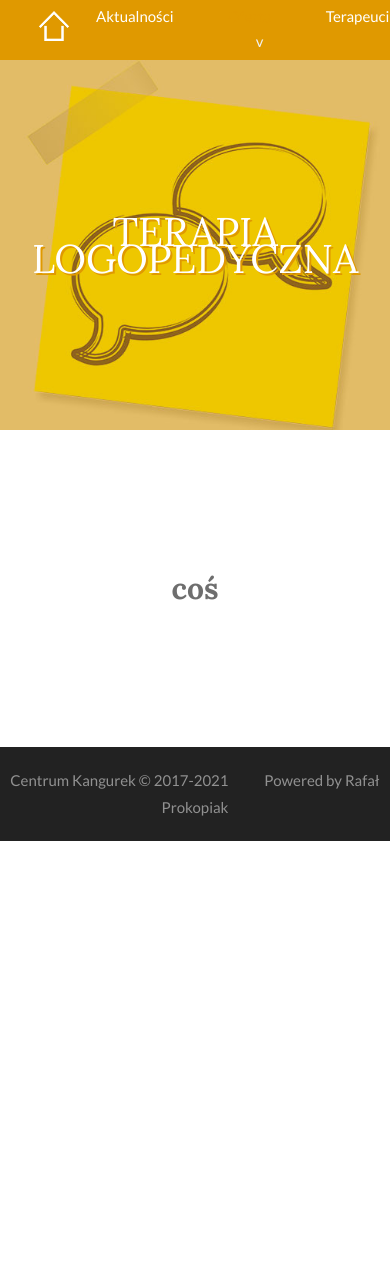
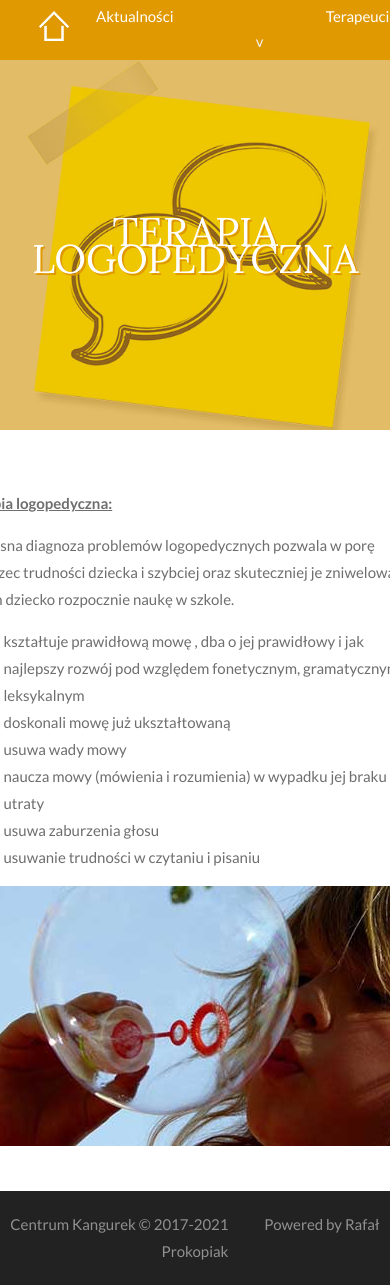
Before and after one commit to Rehaeel/kangurek, a React (Create React App) app: page /terapia-logopedyczna in a window 390 px wide. Shown: the top 1285 px of the page. Before the commit the page ends 844 px from the top, so only its background shows below. Built offline with nearby package versions, Linux system fonts and the light colour scheme.

Commit message:
responsive logopedic-teraphy-site

```diff
--- a/src/component/pages/offer/logopedic-teraphy/logopedic-teraphy.css
+++ b/src/component/pages/offer/logopedic-teraphy/logopedic-teraphy.css
@@ -0,0 +1,30 @@
+.site-section-terapia-logopedyczna>h1 {
+    display: none;
+}
+
+.site-section-terapia-logopedyczna * {
+    text-align: left;
+}
+
+.site-section-terapia-logopedyczna>div p:first-of-type {
+    text-decoration: underline;
+}
+
+.site-section-terapia-logopedyczna {
+    display: grid;
+    grid-template-columns: 1fr 1fr;
+    gap: 5%;
+    justify-content: center;
+    align-items: center;
+}
+
+@media screen and (max-width: 980px) {
+    .site-section-terapia-logopedyczna {
+        grid-template-columns: 1fr;
+        gap: 0;
+    }
+
+    .site-section-terapia-logopedyczna>img {
+        justify-self: center;
+    }
+}
--- a/src/component/pages/offer/logopedic-teraphy/logopedic-teraphy.js
+++ b/src/component/pages/offer/logopedic-teraphy/logopedic-teraphy.js
@@ -2,12 +2,25 @@ import React from 'react'
 import './logopedic-teraphy.css'
 import LTCover from './photos/Terapia_logopedyczna_zakladka_kangurek.jpg';
 import OfferTemplate from '../offer-template/offer-template';
+import teraphy from './photos/Terapia_logopedyczna.jpg'
 
 export default class LogopedicTeraphy extends React.Component {
     render() {
         return (
-            <OfferTemplate header="TERAPIA LOGOPEDYCZNA" img={LTCover}>
-                <h1>coś</h1>
+            <OfferTemplate header="TERAPIA LOGOPEDYCZNA" img={LTCover} name="terapia-logopedyczna" margin={0}>
+                <div>
+                    <p><b>Terapia logopedyczna:</b></p>
+                    <p>Wczesna diagnoza problemów logopedycznych pozwala w porę dostrzec trudności dziecka i szybciej oraz skuteczniej je zniwelować zanim dziecko rozpocznie naukę w szkole.</p>
+                    <ul>
+                        <li>kształtuje prawidłową mowę , dba o jej prawidłowy i jak najlepszy rozwój pod względem fonetycznym, gramatycznym i leksykalnym</li>
+                        <li>doskonali mowę już ukształtowaną</li>
+                        <li>usuwa wady mowy</li>
+                        <li>naucza mowy (mówienia i rozumienia) w wypadku jej braku lub utraty</li>
+                        <li>usuwa zaburzenia głosu</li>
+                        <li>usuwanie trudności w czytaniu i pisaniu</li>
+                    </ul>
+                </div>
+                <img src={teraphy} alt="terapia logopedyczna" />
             </OfferTemplate>
         )
     }
```
Also changed, not shown: src/component/pages/offer/logopedic-teraphy/photos/Terapia_logopedyczna.jpg (added).
